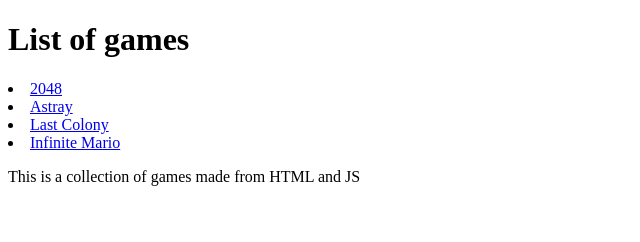
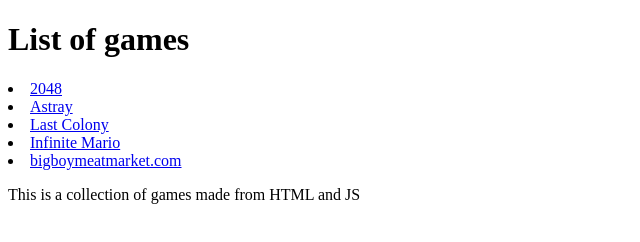
Before and after one commit to lolapus/lolapus.github.io, a plain HTML site: page index.html in a window 1280 px wide. Shown: the whole page, without its empty margins (0-640 px from the left). Drawn offline with Linux system fonts and the light colour scheme.

Commit message:
Added bigboymeatmarket.com

```diff
--- a/index.html
+++ b/index.html
@@ -9,6 +9,7 @@
 <li><a href="game2.html">Astray</a></li>
 <li><a href="game3.html">Last Colony</a></li>
 <li><a href="main.html">Infinite Mario</a></li>
+<li><a href="bigboymeatmarket.html">bigboymeatmarket.com</a></li>
 <p>This is a collection of games made from HTML and JS</p>
 </body>
 </html>
```
Also changed, not shown: bigboymeatmarket.html (added, +1 -0 lines).
